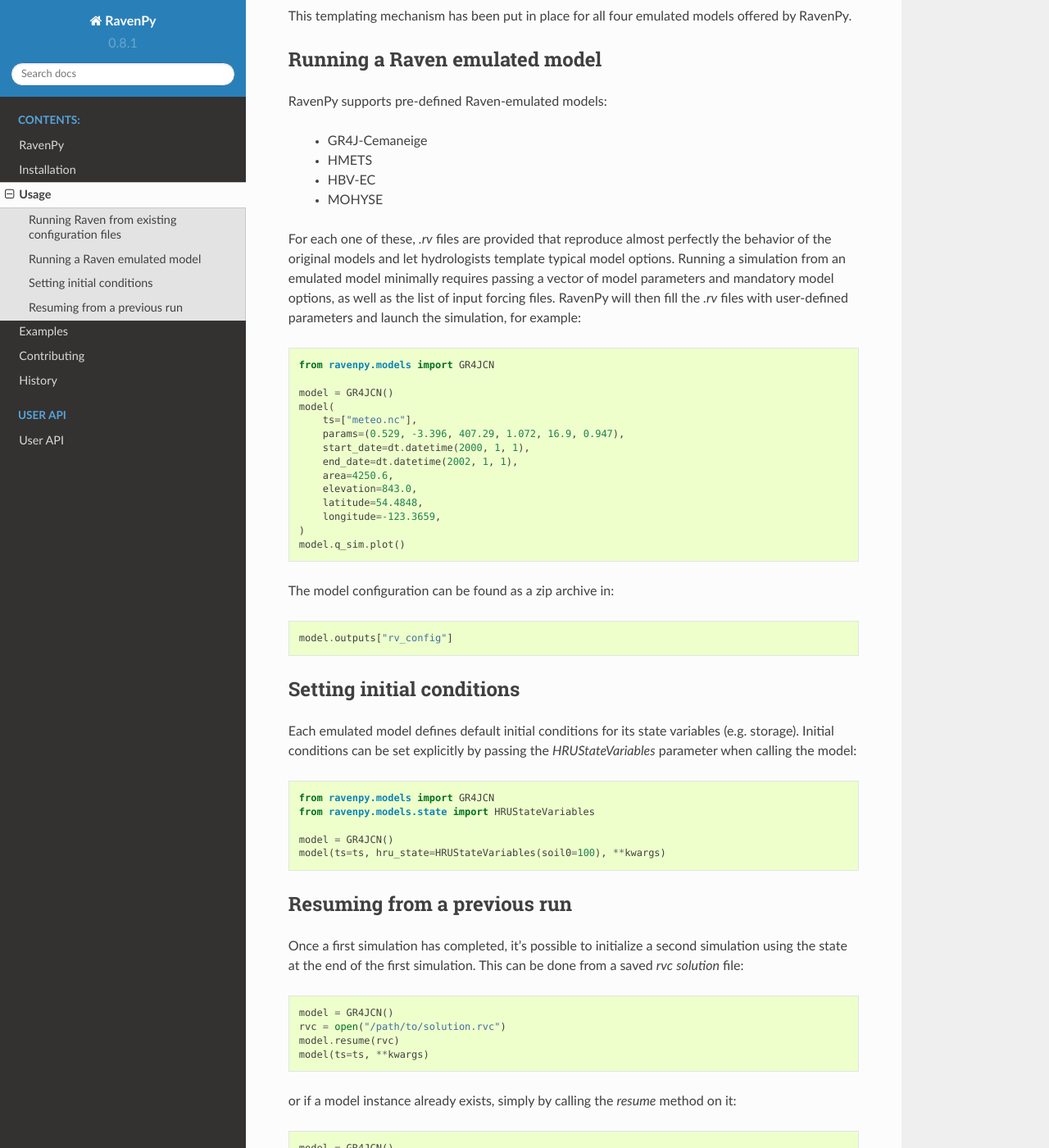
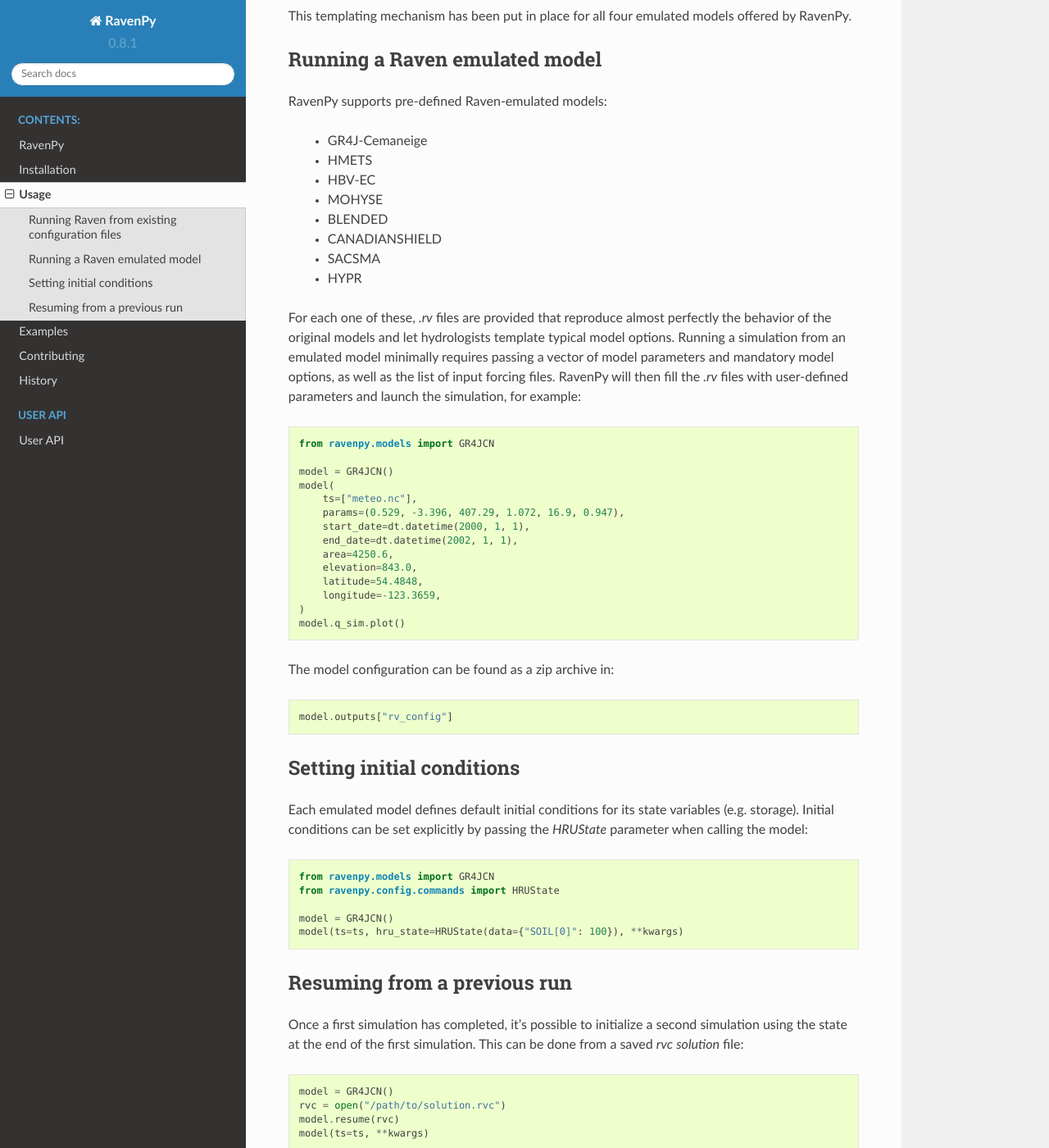
Before and after one commit to CSHS-CWRA/RavenPy, a Sphinx documentation site: the page built from docs/usage.rst, in a window 1280 px wide and 1400 px high, scrolled down 1058 px. Shown: the whole window at 82% size. Built offline with Sphinx 7.4.7 and the Read the Docs theme 2.0.0, drawn with Linux system fonts in a browser that asks for light colours; pages that are not in the unit, such as notebooks, are missing from menus.

Commit message:
update docs

```diff
--- a/docs/usage.rst
+++ b/docs/usage.rst
@@ -50,6 +50,10 @@
   - HMETS
   - HBV-EC
   - MOHYSE
+  - BLENDED
+  - CANADIANSHIELD
+  - SACSMA
+  - HYPR
 
 For each one of these, `.rv` files are provided that reproduce almost perfectly the behavior of the original models and let hydrologists template typical model options. Running a simulation from an emulated model minimally requires passing a vector of model parameters and mandatory model options, as well as the list of input forcing files. RavenPy will then fill the `.rv` files with user-defined parameters and launch the simulation, for example:
 
@@ -79,15 +83,15 @@
 
 Setting initial conditions
 --------------------------
-Each emulated model defines default initial conditions for its state variables (e.g. storage). Initial conditions can be set explicitly by passing the `HRUStateVariables` parameter when calling the model:
+Each emulated model defines default initial conditions for its state variables (e.g. storage). Initial conditions can be set explicitly by passing the `HRUState` parameter when calling the model:
 
 .. code-block:: python
 
     from ravenpy.models import GR4JCN
-    from ravenpy.models.state import HRUStateVariables
+    from ravenpy.config.commands import HRUState
 
     model = GR4JCN()
-    model(ts=ts, hru_state=HRUStateVariables(soil0=100), **kwargs)
+    model(ts=ts, hru_state=HRUState(data={"SOIL[0]": 100}), **kwargs)
 
 
 Resuming from a previous run
```
